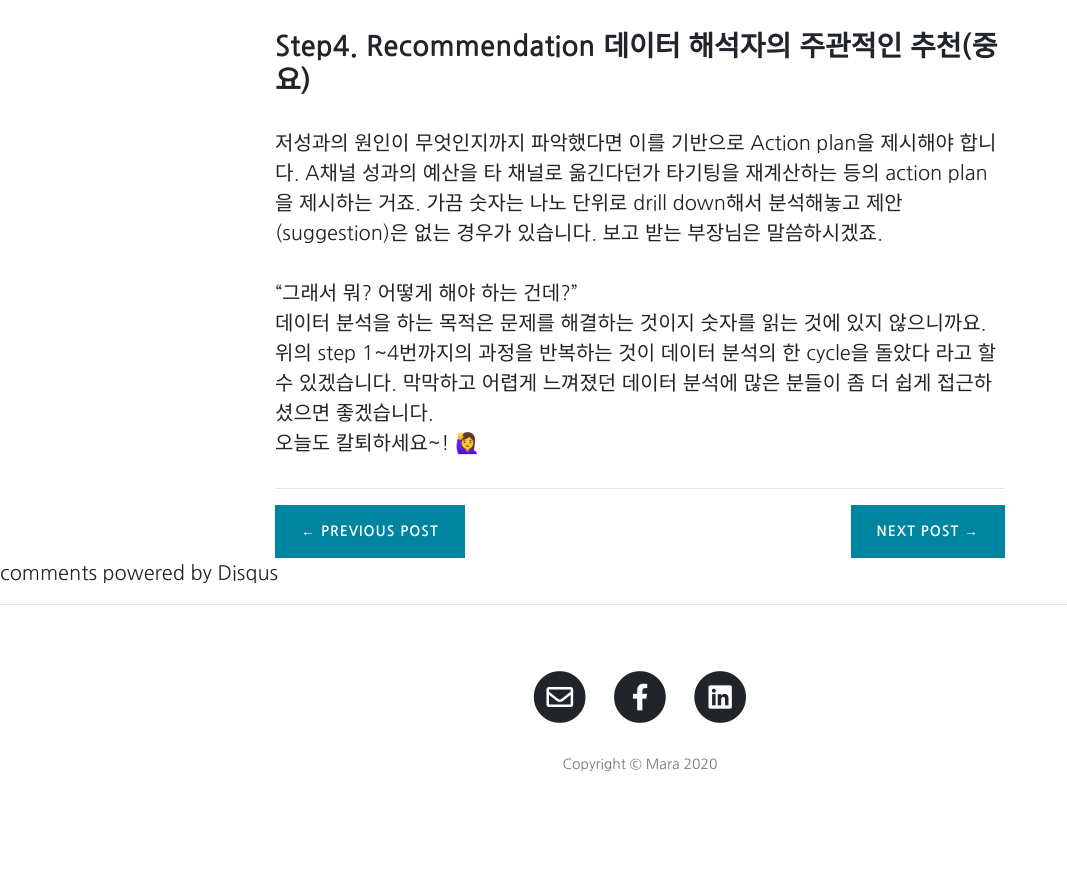
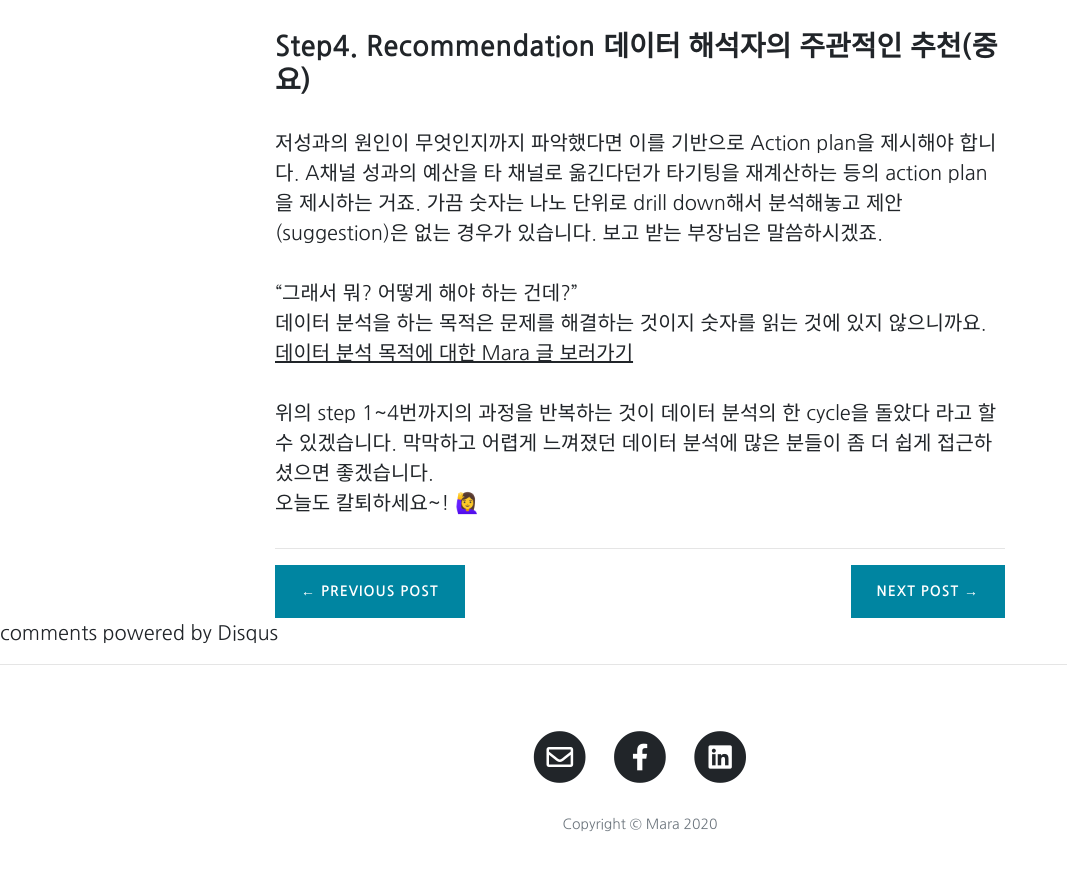
Before and after one commit to Marapro88/mara, a Jekyll site: the page built from _posts/Ignite/2020-05-29-ignite-data-drilldown.md, in a window 1280 px wide and 900 px high, scrolled down 3252 px. Shown: the top 871 px of the window, without its empty margins (0-1067 px from the left). Built offline with Jekyll 4.4.1, drawn with Linux system fonts in a browser that asks for light colours; comment, search, counter and statistics services are not loaded; before the commit the page ends 4092 px from its top, so only the background shows below that.

Commit message:
0903 탈고

```diff
--- a/_posts/Ignite/2020-05-29-ignite-data-drilldown.md
+++ b/_posts/Ignite/2020-05-29-ignite-data-drilldown.md
@@ -85,5 +85,7 @@ Driver를 찾는 가장 확실한 방법은 원인으로 추측되는 Driver 성
 
 "그래서 뭐? 어떻게 해야 하는 건데?"<br>
 데이터 분석을 하는 목적은 문제를 해결하는 것이지 숫자를 읽는 것에 있지 않으니까요.
+[데이터 분석 목적에 대한 Mara 글 보러가기](https://mara.kim/ignite-why-data-analysis-important/)
+
 위의 step 1~4번까지의 과정을 반복하는 것이 데이터 분석의 한 cycle을 돌았다 라고 할 수 있겠습니다.  막막하고 어렵게 느껴졌던 데이터 분석에 많은 분들이 좀 더 쉽게 접근하셨으면 좋겠습니다. <br>
 오늘도 칼퇴하세요~! 🙋‍♀️
```
